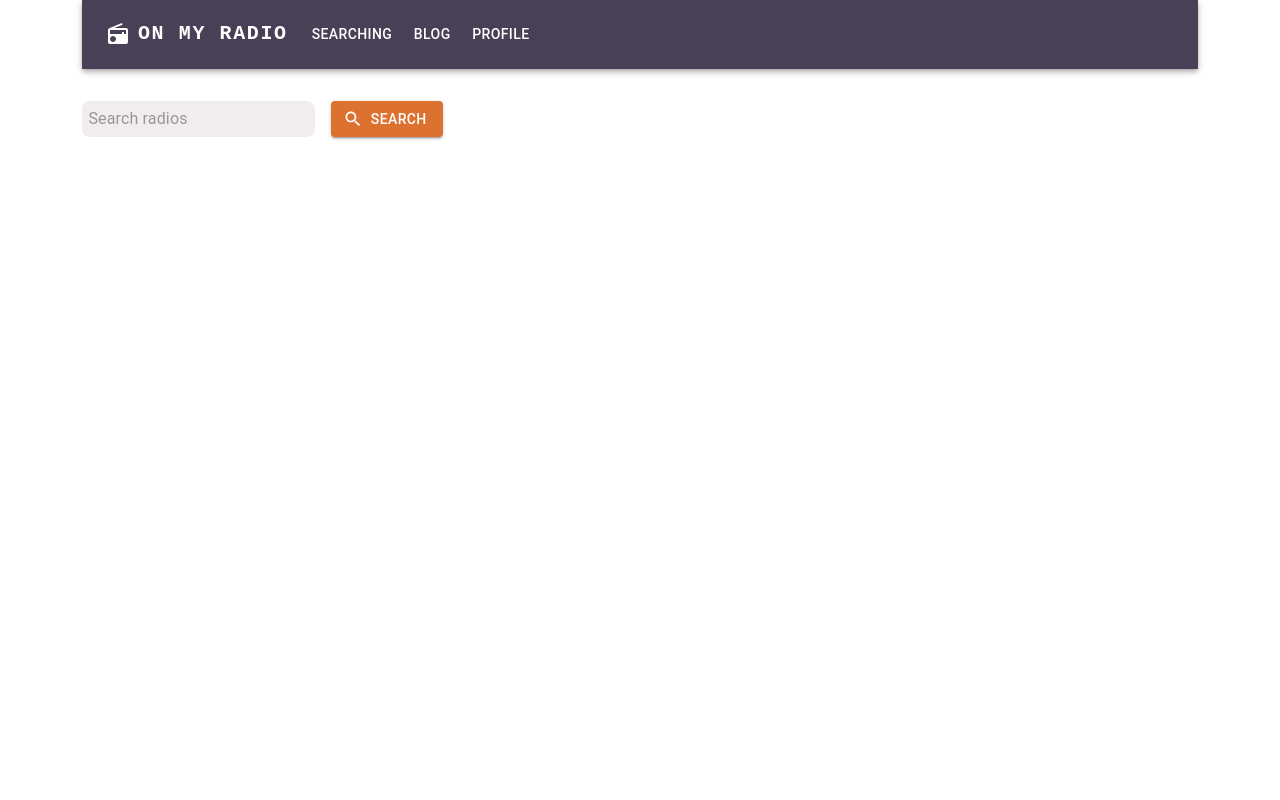
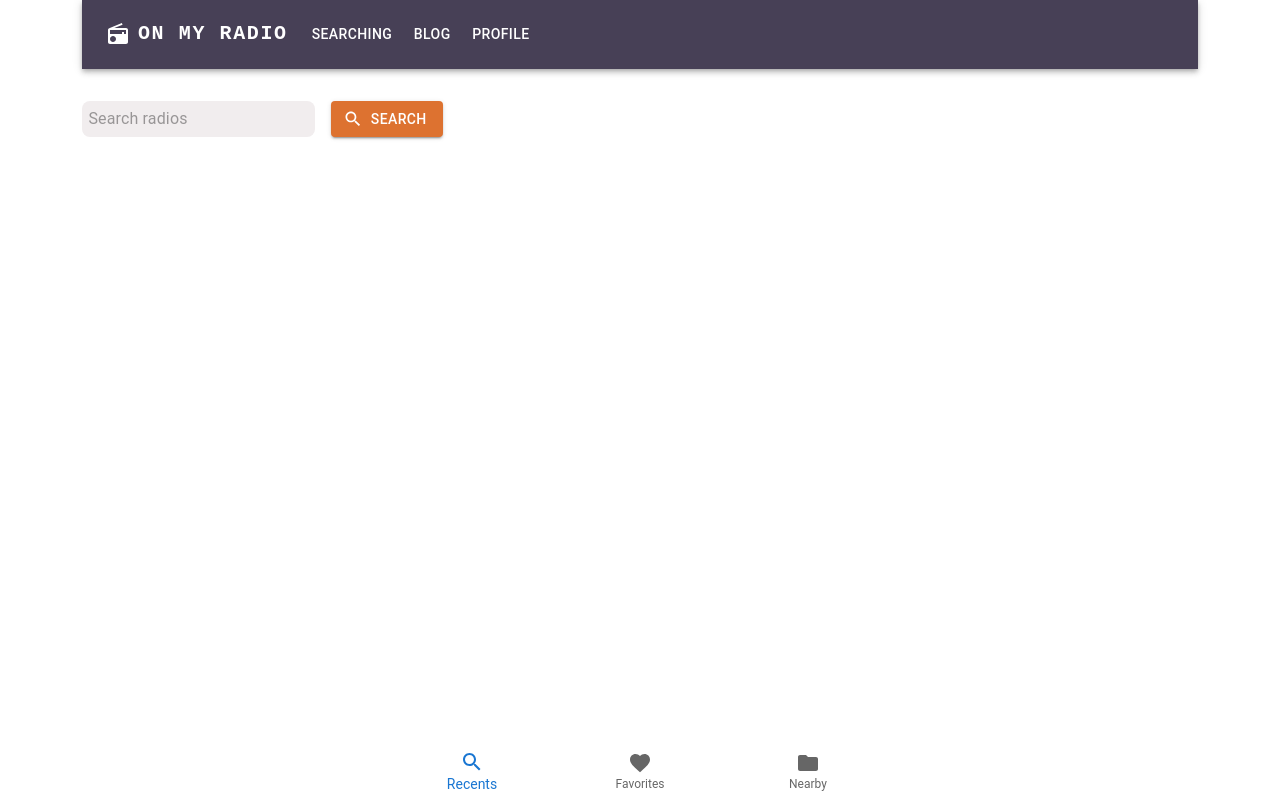
Before and after one commit to MaGaBoo/on-my-radio, a React (Create React App) app: page / in a window 1280 px wide. Built offline with nearby package versions, Linux system fonts and the light colour scheme.

Commit message:
created footer component

```diff
--- a/src/App.js
+++ b/src/App.js
@@ -1,23 +1,24 @@
-import React, { useState, useEffect } from "react";
+import React, { useState } from "react";
 import axios from "axios";
 import { IoPlay, IoStop } from "react-icons/io5";
 import MainButton from "./components/MainButton";
 import Header from "./components/Header";
 import { Box } from "@mui/system";
-import { Input } from '@mui/material';
+import { Input } from "@mui/material";
+import Footer from "./components/Footer";
 
 function App() {
   const [search, setSearch] = useState("");
   const [list, setList] = useState([]);
+  const [errorMessage, setErrorMessage] = useState(null);
+
   const url = `https://de1.api.radio-browser.info/json/stations/byname/${search}`;
 
-/* useEffect(()=> {
-  axios.get(url)
-  .then((results) => {
-    setList(results.data)
-  .catch((error) => console.log(error))
-  })
-}, [url]) */
+  const doSearch = () => {
+    axios.get(url).then((results) => {
+      setList(results.data).catch((error) => setErrorMessage(error));
+    });
+  };
 
   const playRadio = (radio) => {
     const audio = new Audio(radio.url);
@@ -25,23 +26,35 @@ function App() {
   };
 
   return (
+    <>
       <div className="container-md">
         <header className="parent">
           <div className="header-container">
             <Header />
           </div>
 
-        <Box sx={{ display: "flex", flexDirection: "row", justifyContent: "flex-start", my: 4 }}>
+          <Box
+            sx={{
+              display: "flex",
+              flexDirection: "row",
+              justifyContent: "flex-start",
+              my: 4,
+            }}
+          >
             <Input
-          sx={{ backgroundColor: "#F1EDEE", mr: 2, borderRadius: 2, px: 0.8 }}
-
+              sx={{
+                backgroundColor: "#F1EDEE",
+                mr: 2,
+                borderRadius: 2,
+                px: 0.8,
+              }}
               disableUnderline
               type="text"
               placeholder="Search radios"
               value={search}
               onChange={(e) => setSearch(e.target.value)}
             ></Input>
-        <MainButton onClick={ list ? list : <p>Loading...</p> }>
+            <MainButton onClick={!list ? <p>Loading...</p> : () => doSearch}>
               Search
             </MainButton>
           </Box>
@@ -57,9 +70,11 @@ function App() {
           </section>
         </header>
       </div>
+      <Footer>
+
+      </Footer>
+    </>
   );
 }
 
 export default App;
-
-//Foto de <a href="https://unsplash.com/@rexcuando?utm_source=unsplash&utm_medium=referral&utm_content=creditCopyText">Eric Nopanen</a> en <a href="https://unsplash.com/es/s/fotos/radio?utm_source=unsplash&utm_medium=referral&utm_content=creditCopyText">Unsplash</a>
--- /dev/null
+++ b/src/components/Footer.jsx
@@ -0,0 +1,26 @@
+import React, { useState } from "react";
+import { BottomNavigationAction, BottomNavigation } from "@mui/material";
+import SearchIcon from "@mui/icons-material/Search";
+import FavoriteIcon from "@mui/icons-material/Favorite";
+import FolderIcon from "@mui/icons-material/Folder";
+
+const Footer = () => {
+  const [value, setValue] = useState(0);
+
+  return (
+    <BottomNavigation
+      sx={{ position: "fixed", bottom: 0, width: 1.0 }}
+      showLabels
+      value={value}
+      onChange={(event, newValue) => {
+        setValue(newValue);
+      }}
+    >
+      <BottomNavigationAction label="Recents" icon={<SearchIcon />} />
+      <BottomNavigationAction label="Favorites" icon={<FavoriteIcon />} />
+      <BottomNavigationAction label="Nearby" icon={<FolderIcon />} />
+    </BottomNavigation>
+  );
+};
+
+export default Footer;
```
Lines whose indentation alone changed are shown as unchanged.
